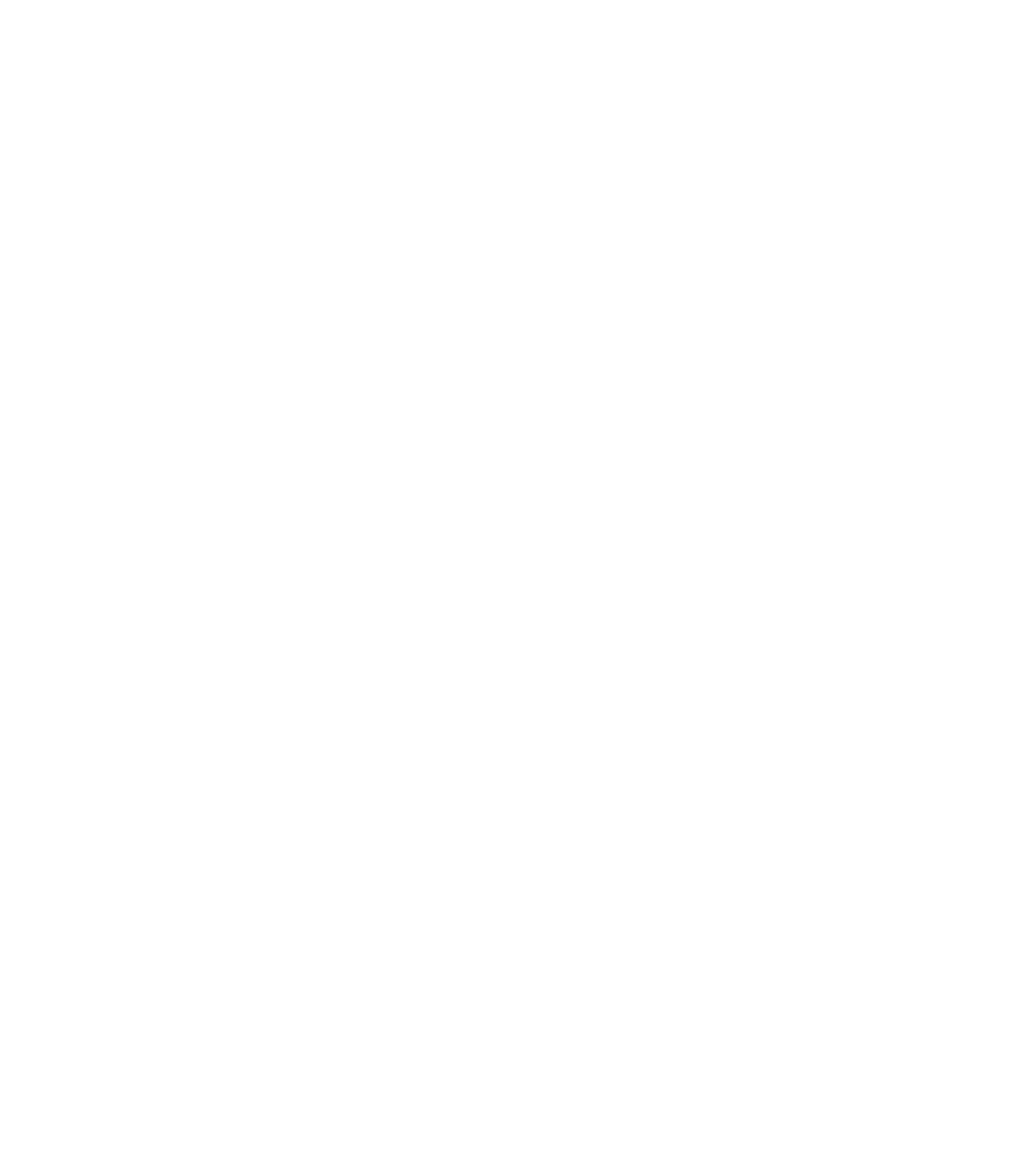
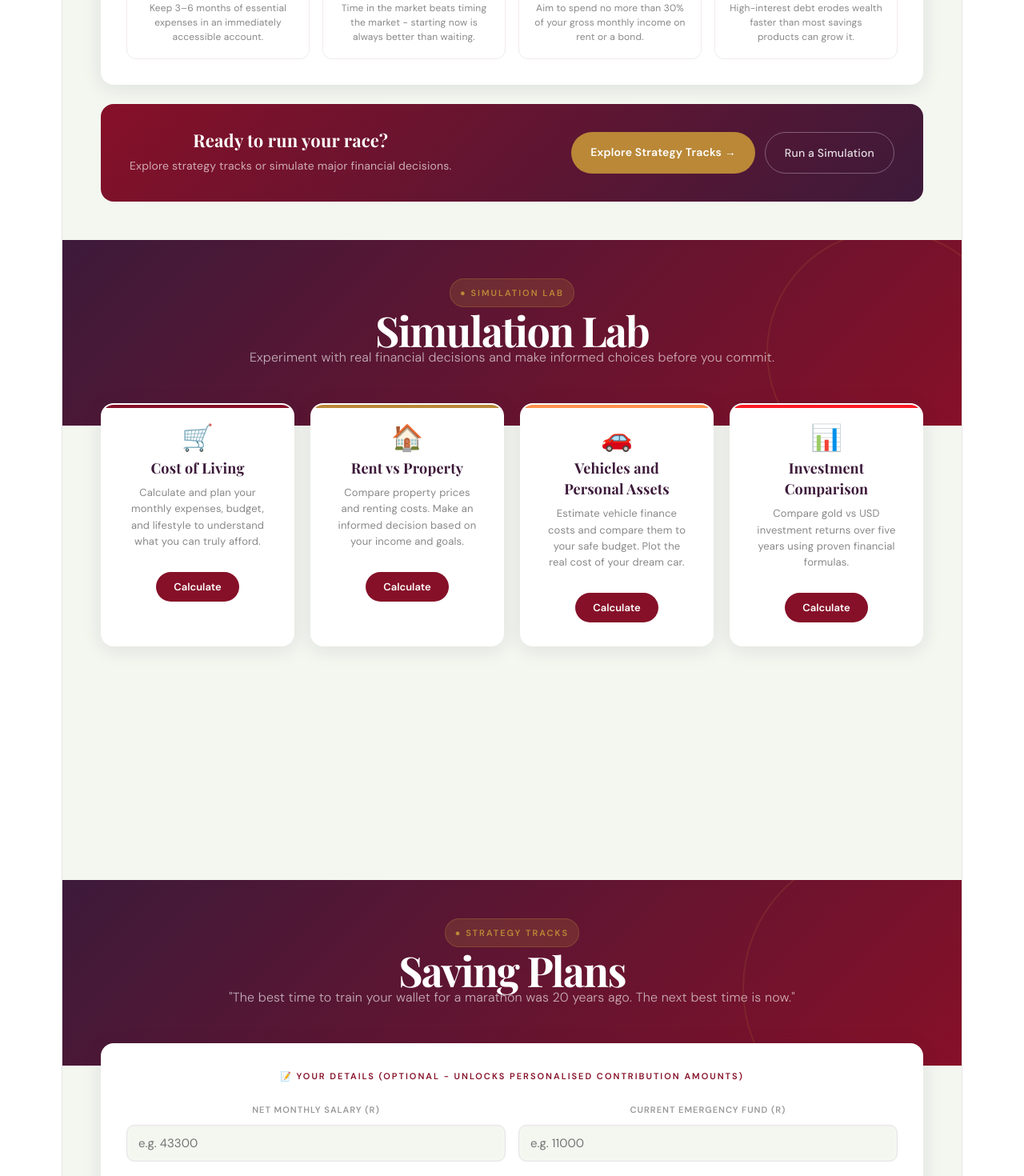
Before and after one commit to SpiceyGabs/Alpha, a React (Vite) app in the folder alpha/: page / in a window 1280 px wide. Shown: the part 4281-5751 px from the top of the page at 80% size. Before the commit the page ends 800 px from the top, so only its background shows below. Built offline with nearby package versions, Linux system fonts and the light colour scheme.

Commit message:
finallyyyyy

```diff
--- a/alpha/index.html
+++ b/alpha/index.html
@@ -8,7 +8,7 @@
   </head>
   <body>
     <div id="root"></div>
-    <!-- <script type="module" src="/src/main.jsx"></script> -->
+    <script type="module" src="/src/main.jsx"></script>
     <script></script>
   </body>
 </html>
--- a/alpha/src/App.jsx
+++ b/alpha/src/App.jsx
@@ -1,12 +1,22 @@
 import { useState } from 'react'
 import './App.css'
+import Home from './pages/Home'
+import MoneySnapshot from './pages/MoneySnapshot'
+import SimLab from './pages/SimLab'
+import StrategyTracks from './pages/StrategyTracks'
+import Learn from './pages/Learn'
 
 function App() {
-  const [count, setCount] = useState(0)
 
   return (
     <div className="App" >
     <h1>My App</h1>
+
+      <Home />
+      <MoneySnapshot />
+      <SimLab />
+      <StrategyTracks />
+      <Learn />
 
     </div>
   )
--- a/alpha/src/Styling/StrategyTracks.css
+++ b/alpha/src/Styling/StrategyTracks.css
@@ -1,7 +1,4 @@
-/* ============================================================
-   StrategyTracks.css  —  ABSA NextGen Wealth Studio
-   Import with: import './StrategyTracks.css'
-   ============================================================ */
+
 
 @import url('https://fonts.googleapis.com/css2?family=Playfair+Display:wght@700;900&family=DM+Sans:wght@300;400;500;600&display=swap');
 
@@ -21,7 +18,7 @@
   --fontBody: 'DM Sans', sans-serif;
 }
 
-/* ---------- Page Shell ---------- */
+/* Page Shell */
 .tracksPage {
   min-height: 100vh;
   background-color: var(--colorOffwhite);
@@ -29,7 +26,7 @@
   color: var(--colorPurple);
 }
 
-/* ---------- Hero ---------- */
+/* Hero */
 .tracksHero {
   background: linear-gradient(135deg, var(--colorPurple) 0%, var(--colorMaroon) 100%);
   padding: 48px 48px 72px;
@@ -38,7 +35,7 @@
 }
 
 .tracksHero::after {
-  content: '';
+  content: '';                 /* What? brb */
   position: absolute;
   bottom: -80px;
   right: -80px;
@@ -78,7 +75,7 @@
   font-weight: 300;
 }
 
-/* ---------- Input Panel ---------- */
+/* Input Panel */
 .tracksInputPanel {
   background: var(--colorWhite);
   margin: -28px 48px 40px;
@@ -156,7 +153,7 @@
   transform: translateY(-1px);
 }
 
-/* ---------- Track Cards Grid ---------- */
+/* Track Cards Grid */
 .tracksContent {
   padding: 0 48px 48px;
 }
@@ -184,7 +181,7 @@
   margin-bottom: 40px;
 }
 
-/* ---------- Individual Track Card ---------- */
+/* Individual track card */
 .trackCard {
   background: var(--colorWhite);
   border-radius: var(--radiusCard);
@@ -390,7 +387,7 @@
   color: var(--colorWhite);
 }
 
-/* ---------- Milestone Journey Timeline ---------- */
+/* Milestone Journey Timeline */
 .milestonesSection {
   background: var(--colorWhite);
   border-radius: var(--radiusCard);
@@ -475,7 +472,7 @@
   padding: 0 4px;
 }
 
-/* ---------- Fees info strip ---------- */
+/* Fees info strip */
 .feesStrip {
   background: rgba(134, 16, 40, 0.05);
   border-radius: var(--radiusCard);
@@ -502,7 +499,7 @@
   color: var(--colorMaroon);
 }
 
-/* ---------- CTA Strip ---------- */
+/* CTA Strip */
 .tracksCtaStrip {
   background: linear-gradient(135deg, var(--colorMaroon), var(--colorPurple));
   border-radius: var(--radiusCard);
@@ -569,7 +566,7 @@
   background: rgba(255, 255, 255, 0.08);
 }
 
-/* ---------- Responsive ---------- */
+/* Responsive */
 @media (max-width: 768px) {
   .tracksHero         { padding: 32px 24px 56px; }
   .tracksInputPanel   { margin: -24px 16px 32px; padding: 20px; }
--- a/alpha/src/pages/Home.jsx
+++ b/alpha/src/pages/Home.jsx
@@ -15,7 +15,7 @@ const featureCards = [
     icon: '📊',
     title: 'Money Snapshot',
     description:
-      'See your complete financial position at a glance — gross income, deductions, net salary, savings progress, and monthly cash flow.',
+      'See your complete financial position at a glance - gross income, deductions, net salary, savings progress, and monthly cash flow.',
     linkLabel: 'View your snapshot →',
     href: '/snapshot',
   },
@@ -25,7 +25,7 @@ const featureCards = [
     icon: '🏆',
     title: 'Strategy Tracks',
     description:
-      'Choose your financial race strategy. From The Bystander to The Sprinter — structured pathways designed around your goals and risk tolerance.',
+      'Choose your financial race strategy. From The Bystander to The Sprinter - structured pathways designed around your goals and risk tolerance.',
     linkLabel: 'Explore tracks →',
     href: '/tracks',
   },
@@ -35,7 +35,7 @@ const featureCards = [
     icon: '🔬',
     title: 'Simulation Lab',
     description:
-      'Run real-world financial simulations. Rent vs buy, vehicle finance, investment comparisons — see the numbers before you commit.',
+      'Run real-world financial simulations. Rent vs buy, vehicle finance, investment comparisons - see the numbers before you commit.',
     linkLabel: 'Run a simulation →',
     href: '/simlab',
   },
@@ -45,7 +45,7 @@ const featureCards = [
     icon: '📖',
     title: 'Learn+',
     description:
-      'Your financial glossary and explainer hub. Understand every term, concept, and calculation the platform uses — in plain language.',
+      'Your financial glossary and explainer hub. Understand every term, concept, and calculation the platform uses - in plain language.',
     linkLabel: 'Start learning →',
     href: '/learn',
   },
@@ -121,7 +121,7 @@ function Home() {
         <p className="heroSubtitle">
           A life planner and financial simulator built for young South African
           professionals. Visualise, plan, and simulate your wealth-building
-          journey — paced like a marathon, not a sprint.
+          journey - paced like a marathon, not a sprint.
         </p>
         <div className="heroButtons">
           <a href="/snapshot" className="buttonPrimary">Get started →</a>
@@ -153,7 +153,7 @@ function Home() {
           "The best time to train your wallet for a marathon was 20 years ago.
           The next best time is now."
         </p>
-        <footer className="quoteAuthor">— ABSA NextGen Wealth Studio</footer>
+        <footer className="quoteAuthor">- ABSA NextGen Wealth Studio</footer>
       </blockquote>
 
       {/* ── Personas ── */}
--- a/alpha/src/pages/MoneySnapshot.jsx
+++ b/alpha/src/pages/MoneySnapshot.jsx
@@ -33,7 +33,7 @@ const PRACTICAL_TIPS = [
     id: 'invest',
     icon: '📈',
     title: 'Invest Early',
-    text: 'Time in the market beats timing the market — starting now is always better than waiting.',
+    text: 'Time in the market beats timing the market - starting now is always better than waiting.',
   },
   {
     id: 'rent',
@@ -136,7 +136,7 @@ function SavingsRing({ savings, net, track }) {
           stroke="#f0eaf0"
           strokeWidth="14"
         />
-        {/* Filled arc — strokeDashoffset controls how much is filled */}
+        {/* Filled arc - strokeDashoffset controls how much is filled */}
         <circle
           cx="100" cy="100" r={radius}
           fill="none"
@@ -255,7 +255,7 @@ function MoneySnapshot() {
         addNudge('⚠️', `Your rent is ${calculated.rentPct.toFixed(0)}% of gross income. The recommended cap is 30%.`, 'warning');
       }
       if (calculated.savings >= calculated.netSalary * 0.15) {
-        addNudge('🌟', 'You are saving over 15% of your net salary — you are on track!', 'great');
+        addNudge('🌟', 'You are saving over 15% of your net salary - you are on track!', 'great');
       }
       if (calculated.availableBalance < 3000) {
         addNudge('💡', 'Your available balance is tight. Review your fixed costs to create more breathing room.', 'warning');
--- a/alpha/src/pages/StrategyTracks.jsx
+++ b/alpha/src/pages/StrategyTracks.jsx
@@ -7,7 +7,7 @@ import '../Styling/StrategyTracks.css';
 
 // ─── Track Data ───────────────────────────────────────────────────────────────
 // Keeping track data here makes it easy to add or edit tracks without
-// touching any JSX or CSS — in a larger app this would live in data/tracks.js
+// touching any JSX or CSS - in a larger app this would live in data/tracks.js
 
 const TRACKS = [
   {
@@ -39,7 +39,7 @@ const TRACKS = [
     risk: 'Moderate',
     term: '36–60 months',
     contributionRate: 0.12,
-    nudge: '"You\'re on track with your savings goal — keep your pace steady."',
+    nudge: '"You\'re on track with your savings goal - keep your pace steady."',
     milestones: [
       { year: 'Year 1', desc: 'Build a 3-month emergency fund' },
       { year: 'Year 2', desc: 'Reduce high-interest debt' },
@@ -83,7 +83,7 @@ const TRACKS = [
       { year: 'Year 3', desc: 'Property purchase or strong deposit readiness' },
       { year: 'Year 4–5', desc: 'Build equity and long-term financial stability' },
     ],
-    tradeOffs: 'Slower liquidity — money is tied up. Lower short-term flexibility for strong long-term asset growth.',
+    tradeOffs: 'Slower liquidity - money is tied up. Lower short-term flexibility for strong long-term asset growth.',
   },
 ];
 
@@ -207,7 +207,7 @@ function StrategyTracks() {
 
       {/* ── Input Panel ── */}
       <div className="tracksInputPanel">
-        <p className="tracksInputLabel">📝 Your details (optional — unlocks personalised contribution amounts)</p>
+        <p className="tracksInputLabel">📝 Your details (optional - unlocks personalised contribution amounts)</p>
         <div className="tracksInputRow">
           <div className="inputGroup">
             <label htmlFor="netSalary">Net Monthly Salary (R)</label>
@@ -264,7 +264,7 @@ function StrategyTracks() {
         {activeTrack && (
           <div className="milestonesSection">
             <h3 className="milestonesTitle">
-              Your milestone journey — {activeTrack.name}
+              Your milestone journey - {activeTrack.name}
             </h3>
             <MilestoneTimeline milestones={activeTrack.milestones} currentYear={1} />
           </div>
```
Also changed, not shown: alpha/src/Styling/Home.css (+12 -16 lines), alpha/src/Styling/MoneySnapshot.css (+14 -18 lines), alpha/src/Styling/SimLab.css (+9 -12 lines), alpha/src/pages/SimLab.jsx (+10 -10 lines).
